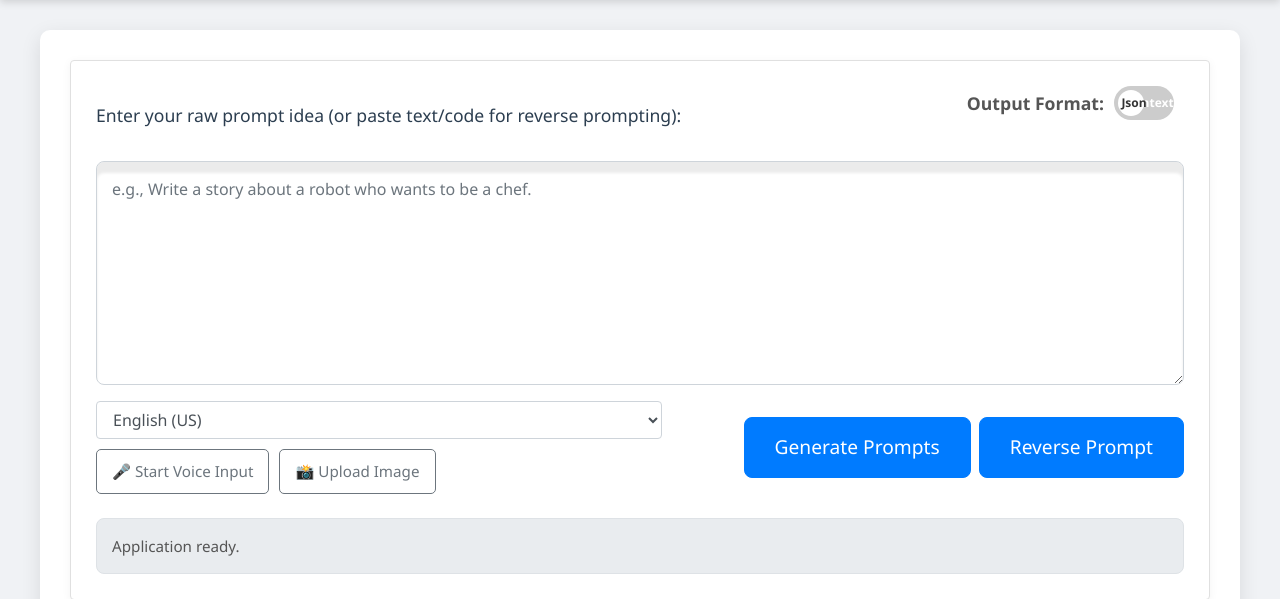
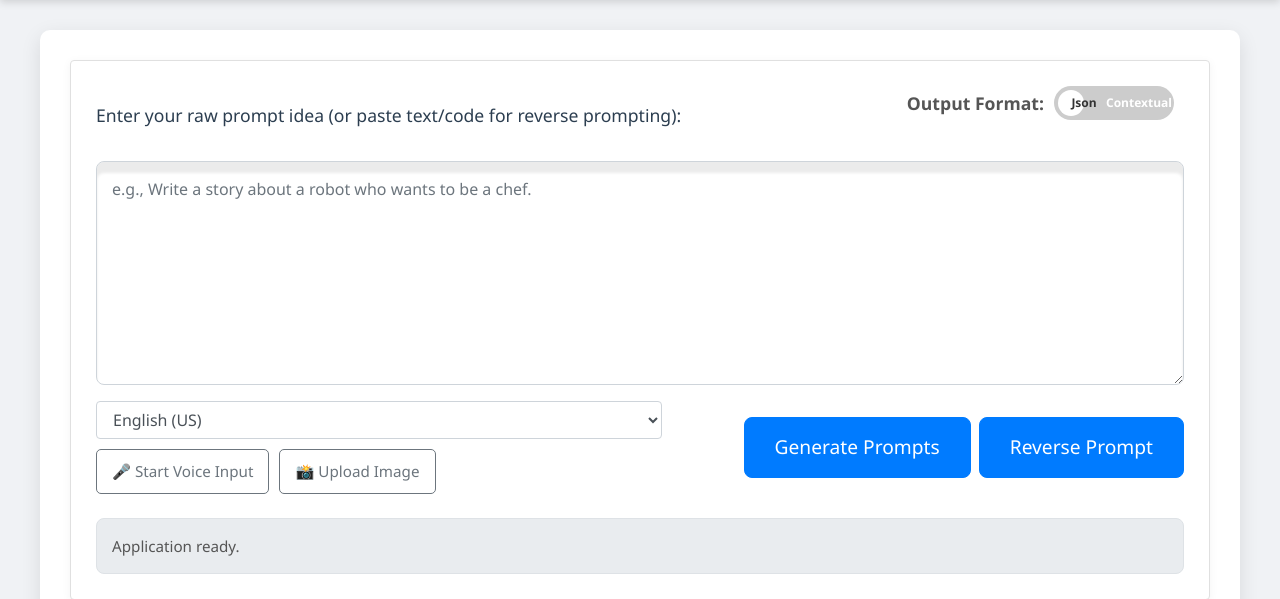
Before and after one commit to simpdatasush/prompts_testing, a Flask app: page /app_home in a window 1280 px wide. Shown: the part 70-669 px from the top of the page. Run offline with Flask 3, Linux system fonts and the light colour scheme; a user stored in the database is signed in; grey boxes labelled with a size stand in for pictures from a placeholder-image service; data that the repository does not hold is empty; some libraries are stand-ins or nearby versions.

Commit message:
Update index.html

```diff
--- a/templates/index.html
+++ b/templates/index.html
@@ -537,7 +537,7 @@
       .toggle-switch {
           position: relative;
           display: inline-block;
-          width: 60px;
+          width: 120px; /* Doubled from 60px */
           height: 34px;
       }
 
@@ -582,9 +582,9 @@
       }
 
       input:checked + .slider:before {
-          -webkit-transform: translateX(26px);
-          -ms-transform: translateX(26px);
-          transform: translateX(26px);
+          -webkit-transform: translateX(86px); /* Adjusted for new width */
+          -ms-transform: translateX(86px);    /* Adjusted for new width */
+          transform: translateX(86px);       /* Adjusted for new width */
       }
 
       /* Round sliders */
@@ -608,12 +608,12 @@
       }
 
       .toggle-text.contextual {
-          left: 10px; /* Position for "Contextual" text */
+          left: 25px; /* Adjusted for centering in new width */
           color: #333; /* Darker text when not active */
       }
 
       .toggle-text.json {
-          right: 10px; /* Position for "JSON" text */
+          right: 30px; /* Adjusted for centering in new width */
           color: #333; /* Darker text when not active */
       }
 
```
